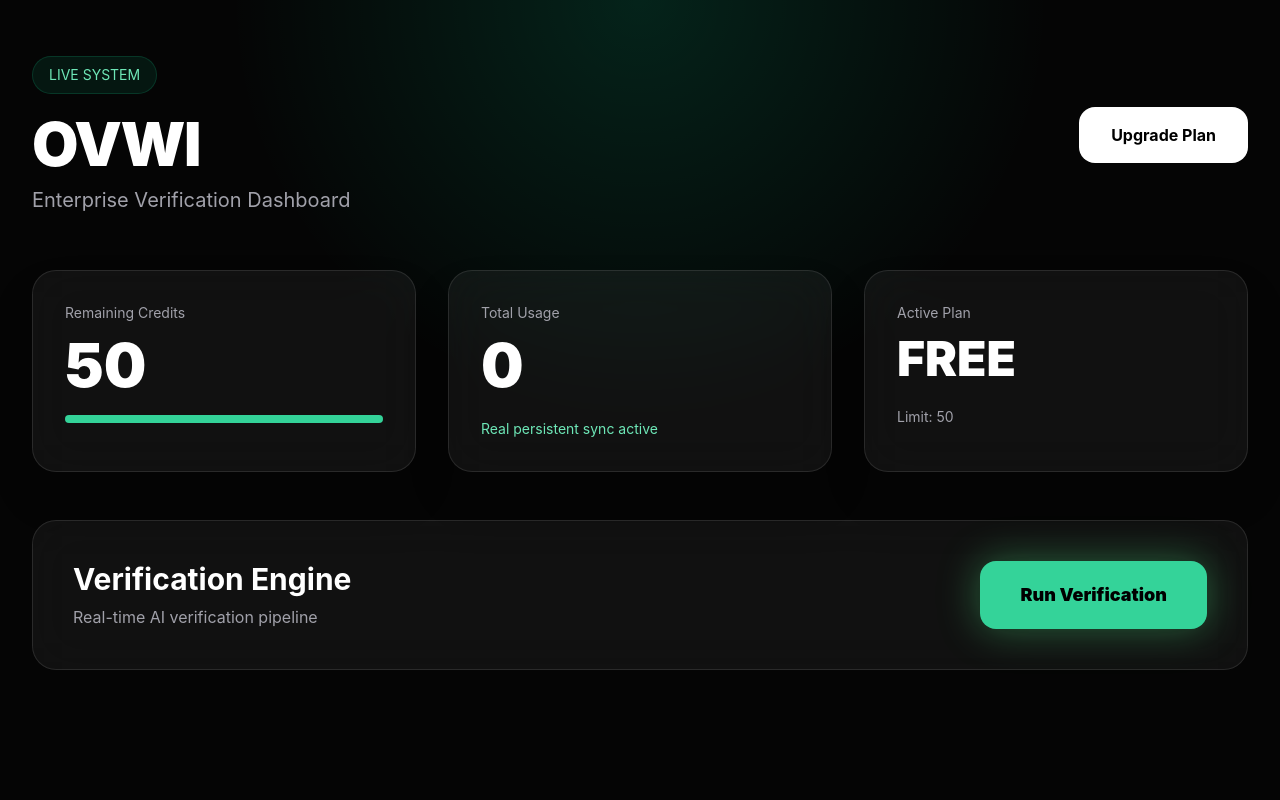
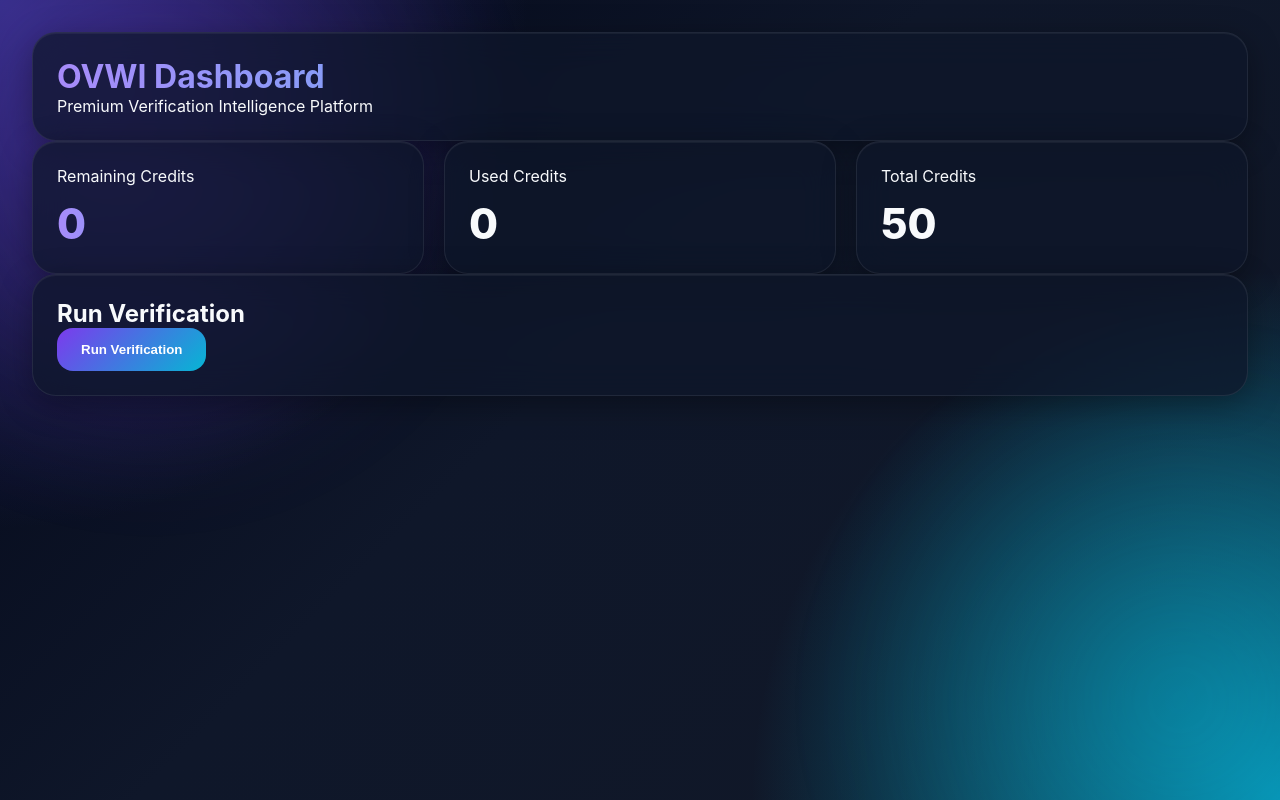
Before and after one commit to aydncy/ovwi-ui, a Next.js app: page /dashboard in a window 1280 px wide. Built offline with nearby package versions, Linux system fonts and the light colour scheme; no server answers.

Commit message:
restore premium ui and real dashboard

```diff
--- a/app/dashboard/page.tsx
+++ b/app/dashboard/page.tsx
@@ -1,194 +1,138 @@
 'use client'
 
 import { useEffect, useState } from 'react'
-import { CHECKOUTS } from '@/lib/checkout'
+import { supabase } from '@/lib/supabase-browser'
 
 export default function DashboardPage() {
-  const [stats, setStats] = useState({
-    email: '',
-    apiKey: '',
-    usage: 0,
-    remaining: 50,
-    limit: 50,
-    plan: 'free'
+
+  const [loading,setLoading] = useState(false)
+
+  const [stats,setStats] = useState({
+    remaining:0,
+    usage:0,
+    total:50
   })
 
-  useEffect(() => {
-    const loadUsage = async () => {
-      try {
-        const email =
-          localStorage.getItem('ovwi_email') || ''
+  async function loadUsage() {
 
-        const apiKey =
-          localStorage.getItem('ovwi_api_key') || ''
+    const {
+      data:{ user }
+    } = await supabase.auth.getUser()
 
-        const res = await fetch('/api/usage', {
-          method: 'POST',
-          headers: {
-            'Content-Type': 'application/json'
+    if(!user?.email) return
+
+    const res = await fetch('/api/usage?email=' + user.email)
+    const data = await res.json()
+
+    if(data?.ok){
+      setStats({
+        remaining:data.remaining,
+        usage:data.usage,
+        total:data.total
+      })
+    }
+  }
+
+  useEffect(()=>{
+    loadUsage()
+  },[])
+
+  async function runVerification(){
+
+    setLoading(true)
+
+    const {
+      data:{ user }
+    } = await supabase.auth.getUser()
+
+    if(!user?.email){
+      alert('Login required')
+      setLoading(false)
+      return
+    }
+
+    const res = await fetch('/api/verify',{
+      method:'POST',
+      headers:{
+        'Content-Type':'application/json'
       },
-          body: JSON.stringify({
-            email,
-            apiKey
+      body:JSON.stringify({
+        email:user.email
       })
     })
 
     const data = await res.json()
 
-        if (data?.ok) {
-          setStats({
-            email,
-            apiKey,
-            usage: data.usage,
-            remaining: data.remaining,
-            limit: data.limit,
-            plan: data.plan
-          })
-        }
-      } catch (e) {
-        console.error(e)
-      }
+    if(data?.ok){
+      await loadUsage()
+    }else{
+      alert(data?.error || 'Verification failed')
     }
 
-    loadUsage()
-  }, [])
-
-  const runVerification = async () => {
-    try {
-      const res = await fetch('/api/verify', {
-        method: 'POST',
-        headers: {
-          'Content-Type': 'application/json'
-        },
-        body: JSON.stringify({
-          email: stats.email,
-          apiKey: stats.apiKey,
-          plan: stats.plan
-        })
-      })
-
-      const data = await res.json()
-
-      if (data?.ok) {
-        setStats(prev => ({
-          ...prev,
-          usage: data.usage,
-          remaining: data.remaining,
-          limit: data.limit,
-          plan: data.plan
-        }))
-      }
-    } catch (e) {
-      console.error(e)
-    }
+    setLoading(false)
   }
 
   return (
-    <main className="min-h-screen bg-[#050505] text-white overflow-hidden">
-      <div className="absolute inset-0 bg-[radial-gradient(circle_at_top,rgba(0,255,180,0.12),transparent_40%)]" />
+    <main className="page-wrap">
+      <div className="hero-glow"></div>
 
-      <div className="relative z-10 max-w-7xl mx-auto px-8 py-14">
-
-        <div className="flex items-center justify-between mb-14">
-
-          <div>
-            <div className="inline-flex items-center gap-2 px-4 py-2 rounded-full border border-emerald-500/20 bg-emerald-500/10 text-emerald-300 text-sm mb-5">
-              LIVE SYSTEM
-            </div>
-
-            <h1 className="text-6xl font-black tracking-tight">
-              OVWI
+      <div className="glass dashboard-card mb-8">
+        <h1 className="text-5xl font-black gradient-text">
+          OVWI Dashboard
         </h1>
 
-            <p className="text-zinc-400 text-xl mt-3">
-              Enterprise Verification Dashboard
+        <p className="text-slate-400 mt-4 text-lg">
+          Premium Verification Intelligence Platform
         </p>
       </div>
 
-          <button
-            onClick={() => window.location.href = CHECKOUTS.pro}
-            className="rounded-2xl px-8 py-4 bg-white text-black font-bold hover:scale-105 transition-all"
-          >
-            Upgrade Plan
-          </button>
+      <div className="dashboard-grid">
 
-        </div>
-
-        <div className="grid grid-cols-1 md:grid-cols-3 gap-8">
-
-          <div className="rounded-3xl border border-white/10 bg-white/5 backdrop-blur-xl p-8 shadow-2xl">
-            <div className="text-zinc-400 text-sm mb-3">
+        <div className="glass dashboard-card">
+          <div className="text-slate-400">
             Remaining Credits
           </div>
 
-            <div className="text-6xl font-black">
+          <div className="stat-number gradient-text">
             {stats.remaining}
-            </div>
-
-            <div className="mt-5 h-2 rounded-full bg-zinc-800 overflow-hidden">
-              <div
-                className="h-full bg-emerald-400"
-                style={{
-                  width: `${(stats.remaining / stats.limit) * 100}%`
-                }}
-              />
           </div>
         </div>
 
-          <div className="rounded-3xl border border-white/10 bg-white/5 backdrop-blur-xl p-8 shadow-2xl">
-            <div className="text-zinc-400 text-sm mb-3">
-              Total Usage
+        <div className="glass dashboard-card">
+          <div className="text-slate-400">
+            Used Credits
           </div>
 
-            <div className="text-6xl font-black">
+          <div className="stat-number">
             {stats.usage}
-            </div>
-
-            <div className="mt-6 text-emerald-300 text-sm">
-              Real persistent sync active
           </div>
         </div>
 
-          <div className="rounded-3xl border border-white/10 bg-white/5 backdrop-blur-xl p-8 shadow-2xl">
-            <div className="text-zinc-400 text-sm mb-3">
-              Active Plan
+        <div className="glass dashboard-card">
+          <div className="text-slate-400">
+            Total Credits
           </div>
 
-            <div className="text-5xl font-black uppercase">
-              {stats.plan}
-            </div>
-
-            <div className="mt-6 text-zinc-400 text-sm">
-              Limit: {stats.limit}
+          <div className="stat-number">
+            {stats.total}
           </div>
         </div>
 
       </div>
 
-        <div className="mt-12 rounded-3xl border border-white/10 bg-white/5 backdrop-blur-xl p-10">
+      <div className="glass dashboard-card mt-8">
 
-          <div className="flex items-center justify-between flex-wrap gap-6">
-
-            <div>
-              <h2 className="text-3xl font-bold">
-                Verification Engine
+        <h2 className="text-2xl font-bold mb-6">
+          Run Verification
         </h2>
-
-              <p className="text-zinc-400 mt-2">
-                Real-time AI verification pipeline
-              </p>
-            </div>
 
         <button
           onClick={runVerification}
-              className="rounded-2xl px-10 py-5 bg-emerald-400 text-black font-black text-lg hover:scale-105 transition-all shadow-[0_0_40px_rgba(74,222,128,0.4)]"
+          disabled={loading}
+          className="primary-btn"
         >
-              Run Verification
+          {loading ? 'Running...' : 'Run Verification'}
         </button>
-
-          </div>
-
-        </div>
 
       </div>
     </main>
--- a/app/globals.css
+++ b/app/globals.css
@@ -2,24 +2,152 @@
 @tailwind components;
 @tailwind utilities;
 
-html,
-body{
-  margin:0;
-  padding:0;
-  background:#050505;
-  color:white;
-  font-family:Inter,Arial,sans-serif;
+:root{
+  --bg:#050816;
+  --card:rgba(15,23,42,.72);
+  --border:rgba(255,255,255,.08);
+  --text:#f8fafc;
+  --muted:#94a3b8;
+  --primary:#7c3aed;
+  --secondary:#06b6d4;
 }
 
 *{
+  margin:0;
+  padding:0;
   box-sizing:border-box;
 }
 
-button{
-  cursor:pointer;
-  border:none;
+html{
+  scroll-behavior:smooth;
 }
 
-input{
+body{
+  background:
+    radial-gradient(circle at top left,#312e81 0%,transparent 35%),
+    radial-gradient(circle at bottom right,#0891b2 0%,transparent 35%),
+    linear-gradient(135deg,#020617 0%,#0f172a 45%,#111827 100%);
+  color:var(--text);
+  min-height:100vh;
+  font-family:Inter,sans-serif;
+}
+
+.glass{
+  background:var(--card);
+  backdrop-filter:blur(18px);
+  border:1px solid var(--border);
+  box-shadow:
+    0 8px 32px rgba(0,0,0,.35),
+    inset 0 1px 0 rgba(255,255,255,.05);
+}
+
+.hero-glow{
+  position:absolute;
+  inset:0;
+  overflow:hidden;
+  z-index:0;
+}
+
+.hero-glow::before{
+  content:'';
+  position:absolute;
+  width:700px;
+  height:700px;
+  left:-200px;
+  top:-200px;
+  background:radial-gradient(circle,rgba(124,58,237,.28),transparent 70%);
+  filter:blur(40px);
+}
+
+.hero-glow::after{
+  content:'';
+  position:absolute;
+  width:700px;
+  height:700px;
+  right:-250px;
+  bottom:-250px;
+  background:radial-gradient(circle,rgba(6,182,212,.24),transparent 70%);
+  filter:blur(40px);
+}
+
+.gradient-text{
+  background:linear-gradient(to right,#a78bfa,#22d3ee);
+  -webkit-background-clip:text;
+  -webkit-text-fill-color:transparent;
+}
+
+.primary-btn{
+  background:linear-gradient(135deg,#7c3aed,#06b6d4);
+  color:white;
+  border:none;
+  border-radius:16px;
+  padding:14px 24px;
+  font-weight:700;
+  transition:.25s ease;
+  cursor:pointer;
+}
+
+.primary-btn:hover{
+  transform:translateY(-2px) scale(1.02);
+  box-shadow:0 12px 30px rgba(124,58,237,.35);
+}
+
+.input-premium{
+  width:100%;
+  padding:14px 18px;
+  border-radius:16px;
+  border:1px solid rgba(255,255,255,.08);
+  background:rgba(255,255,255,.04);
+  color:white;
   outline:none;
 }
+
+.input-premium:focus{
+  border-color:#7c3aed;
+  box-shadow:0 0 0 4px rgba(124,58,237,.2);
+}
+
+.dashboard-card{
+  border-radius:24px;
+  padding:24px;
+}
+
+.dashboard-grid{
+  display:grid;
+  grid-template-columns:repeat(auto-fit,minmax(260px,1fr));
+  gap:20px;
+}
+
+.stat-number{
+  font-size:42px;
+  font-weight:800;
+  margin-top:12px;
+}
+
+.navbar{
+  position:sticky;
+  top:0;
+  z-index:50;
+  backdrop-filter:blur(14px);
+  background:rgba(2,6,23,.72);
+  border-bottom:1px solid rgba(255,255,255,.05);
+}
+
+.page-wrap{
+  max-width:1280px;
+  margin:auto;
+  padding:32px;
+}
+
+.verify-result{
+  margin-top:24px;
+  border-radius:20px;
+  padding:18px;
+  background:rgba(255,255,255,.04);
+  border:1px solid rgba(255,255,255,.06);
+}
+
+a{
+  color:inherit;
+  text-decoration:none;
+}
--- a/lib/supabase-browser.ts
+++ b/lib/supabase-browser.ts
@@ -1,10 +1,13 @@
-import { createClient } from "@supabase/supabase-js";
+'use client'
 
-const supabaseUrl = process.env.NEXT_PUBLIC_SUPABASE_URL;
-const supabaseAnonKey = process.env.NEXT_PUBLIC_SUPABASE_ANON_KEY;
+import { createClient } from '@supabase/supabase-js'
 
-if (!supabaseUrl || !supabaseAnonKey) {
-  throw new Error("Missing Supabase env variables");
-}
+const supabaseUrl = process.env.NEXT_PUBLIC_SUPABASE_URL!
+const supabaseAnonKey = process.env.NEXT_PUBLIC_SUPABASE_ANON_KEY!
 
-export const supabase = createClient(supabaseUrl, supabaseAnonKey);
+export const supabase = createClient(
+  supabaseUrl,
+  supabaseAnonKey
+)
+
+export const createBrowserSupabase = () => supabase
--- a/package.json
+++ b/package.json
@@ -9,7 +9,7 @@
   },
   "dependencies": {
     "@supabase/ssr": "^0.5.2",
-    "@supabase/supabase-js": "^2.105.4",
+    "@supabase/supabase-js": "^2.106.1",
     "@upstash/redis": "^1.37.0",
     "clsx": "^2.1.1",
     "framer-motion": "^12.39.0",
@@ -24,7 +24,7 @@
     "@types/react": "19.2.14",
     "autoprefixer": "^10.5.0",
     "postcss": "^8.5.15",
-    "tailwindcss": "^3.4.17",
+    "tailwindcss": "^4.3.0",
     "typescript": "6.0.2"
   }
 }
```
Also changed, not shown: 1 other file (tests, documents, lock files or other folders). Lines whose indentation alone changed are shown as unchanged.
